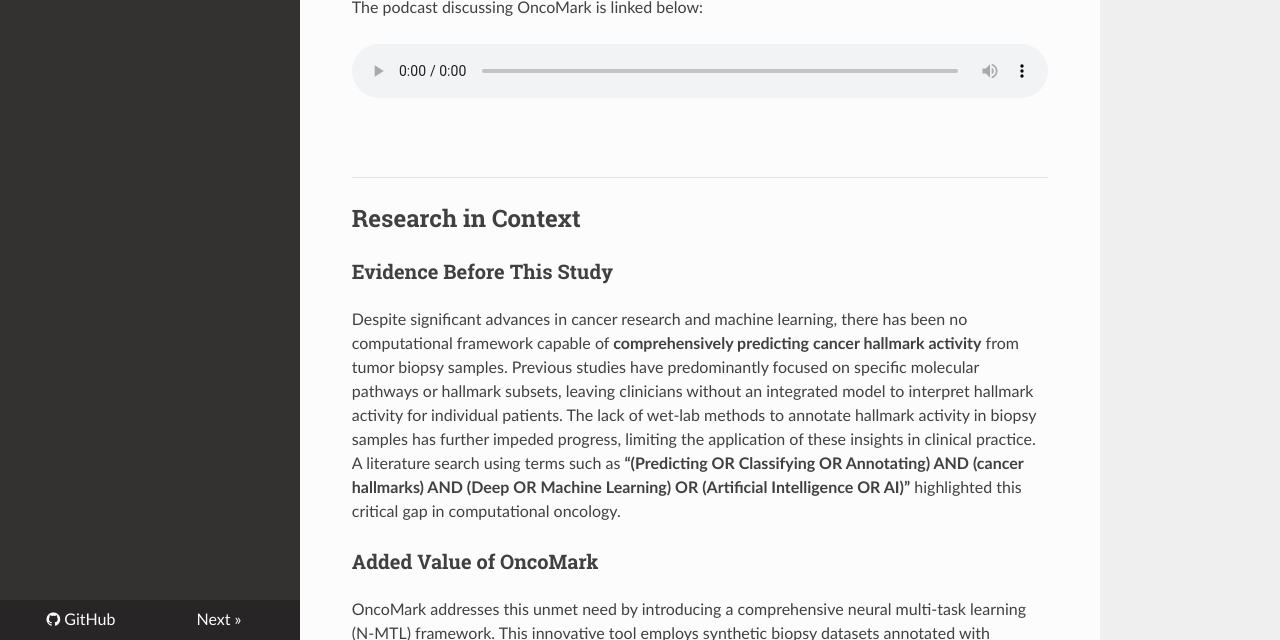
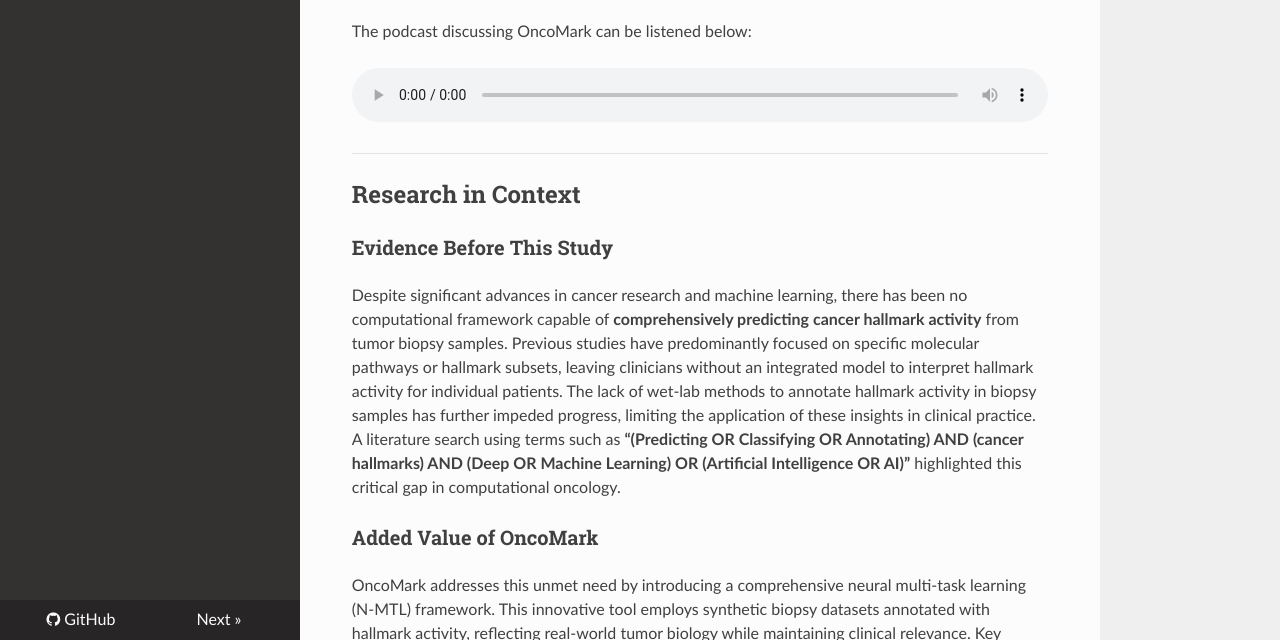
Before and after one commit to SML-CompBio/OncoMark, an MkDocs documentation site: the page built from docs/index.md, in a window 1280 px wide and 900 px high, scrolled down 714 px, cut to the strip 260-900 px from the top of the window. Built offline with MkDocs 1.6.1, drawn with Linux system fonts in a browser that asks for light colours; nearby versions of some CDN libraries.

Commit message:
Update index.md

```diff
--- a/docs/index.md
+++ b/docs/index.md
@@ -20,14 +20,13 @@ The detailed overview of OncoMark is provided in the following video:
 </div>
 
 <script src="https://player.vimeo.com/api/player.js"></script>
-
-The podcast discussing OncoMark is linked below:
+<br>
+The podcast discussing OncoMark can be listened below:
 
 <audio controls style="width: 100%;">
   <source src="https://github.com/SML-CompBio/OncoMark/raw/refs/heads/main/docs/OncoMark_%20Predicting%20Cancer%20Hallmarks%20with%20Neural%20Multi-Task%20Learning.mp3" type="audio/mpeg">
   Your browser does not support the audio element.
 </audio>
-
 <br>
 <!--
 Developed through a collaborative effort between the research groups of [Prof. Shubhasis Haldar](https://www.shubhasis-haldar-cmt.com/) at the [SN Bose National Centre for Basic Sciences](https://www.bose.res.in/) and [Prof. Debayan Gupta](https://debayangupta.com/) at [Ashoka University](https://www.ashoka.edu.in/home/), OncoMark leverages cutting-edge computational methods to address the limitations of current molecular oncology approaches. This tool integrates state-of-the-art deep learning methodologies with domain-specific insights to enable precise and scalable hallmark analysis, advancing cancer diagnostics and treatment planning.
```
